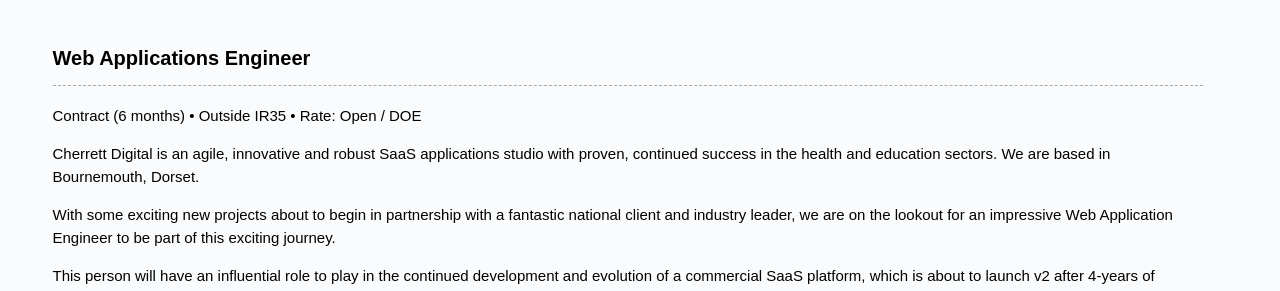
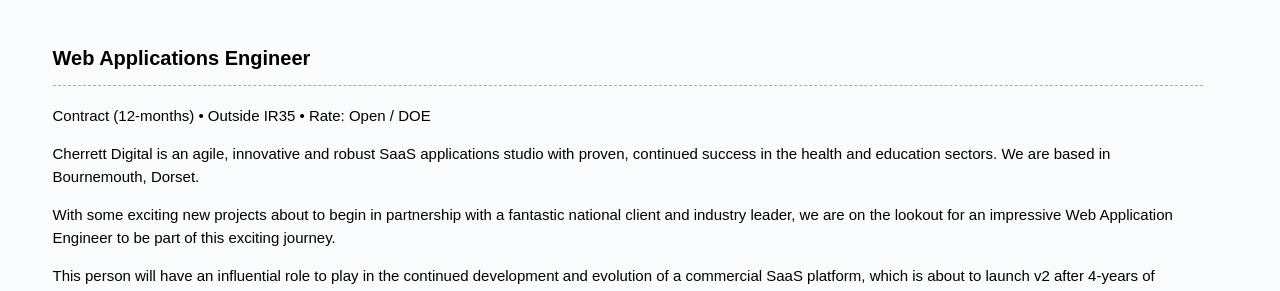
Before and after one commit to chrischerrett/chrischerrett.github.io, a Jekyll site: the page built from careers.md, in a window 1280 px wide. Shown: the part 551-842 px from the top of the page. Built offline with Jekyll 4.4.1, drawn with Linux system fonts in a browser that asks for light colours; nearby versions of some CDN libraries.

Commit message:
Update careers.md

```diff
--- a/careers.md
+++ b/careers.md
@@ -30,7 +30,7 @@
 
             <div class="col">
                 <h3 class="new-role">Web Applications Engineer</h3>
-                <p><strong>Contract (6 months) &#8226; Outside IR35 &#8226; Rate: Open / DOE</strong></p>
+                <p><strong>Contract (12-months) &#8226; Outside IR35 &#8226; Rate: Open / DOE</strong></p>
                 <div>
                     <p>Cherrett Digital is an agile, innovative and robust SaaS applications studio with proven, continued success in the health and education sectors. We are based in Bournemouth, Dorset.</p>
                     <p>With some exciting new projects about to begin in partnership with a fantastic national client and industry leader, we are on the lookout for an impressive Web Application Engineer to be part of this exciting journey.</p>
```
